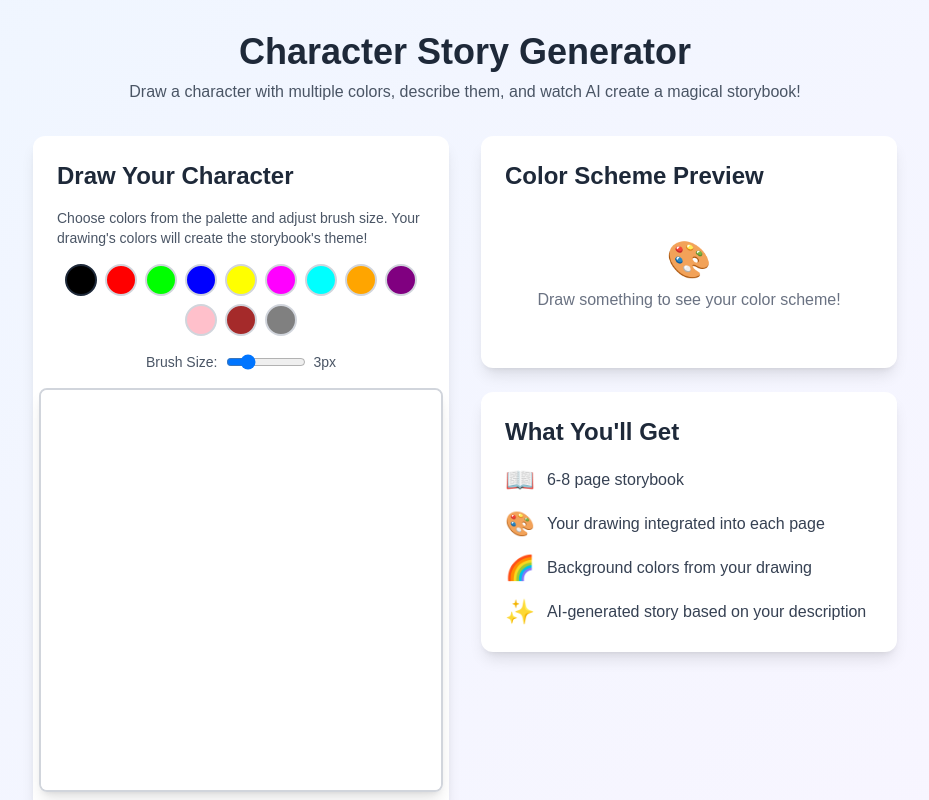
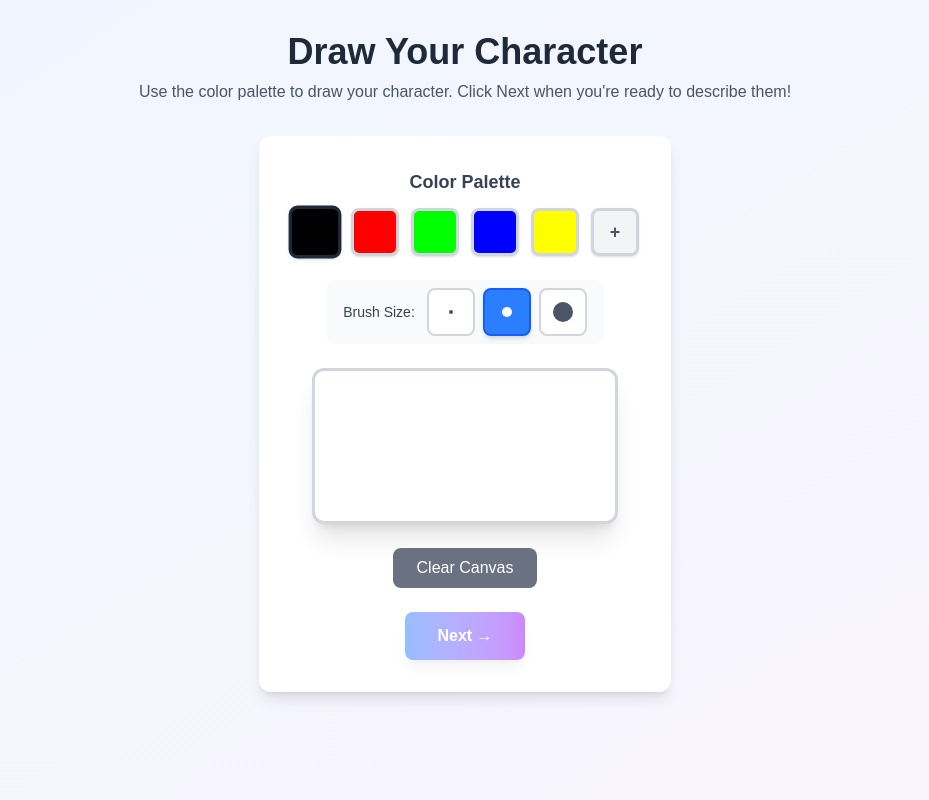
Before and after one commit to harryyuncheng/dootle, a Next.js app in the folder frontend/: page / in a window 1280 px wide. Shown: the top 800 px of the page, without its empty margins (175-1104 px from the left). Built offline with nearby package versions, Linux system fonts and the light colour scheme.

Commit message:
palette, split up panels

```diff
--- a/frontend/src/app/page.tsx
+++ b/frontend/src/app/page.tsx
@@ -16,6 +16,7 @@ export default function Home() {
   const [isGenerating, setIsGenerating] = useState(false);
   const [error, setError] = useState('');
   const [showStorybook, setShowStorybook] = useState(false);
+  const [currentPage, setCurrentPage] = useState<'drawing' | 'input'>('drawing');
 
   const handleImageDataChange = (data: string) => {
     setImageData(data);
@@ -74,6 +75,21 @@ export default function Home() {
     setDescription('');
     setColorScheme([]);
     setError('');
+    setCurrentPage('drawing');
+  };
+
+  const goToInputPage = () => {
+    if (!imageData) {
+      setError('Please draw a character first!');
+      return;
+    }
+    setCurrentPage('input');
+    setError('');
+  };
+
+  const goBackToDrawing = () => {
+    setCurrentPage('drawing');
+    setError('');
   };
 
   // Show storybook if story is generated
@@ -88,38 +104,37 @@ export default function Home() {
     );
   }
 
-  // Show main drawing interface
+  // Show input page
+  if (currentPage === 'input') {
     return (
       <div className="min-h-screen bg-gradient-to-br from-blue-50 to-purple-50 py-8">
-      <div className="max-w-4xl mx-auto px-4">
+        <div className="max-w-2xl mx-auto px-4">
           <div className="text-center mb-8">
             <h1 className="text-4xl font-bold text-gray-800 mb-2">
-            Character Story Generator
+              Describe Your Character
             </h1>
             <p className="text-gray-600">
-            Draw a character with multiple colors, describe them, and watch AI create a magical storybook!
+              Tell us about your character and the story you'd like to create!
             </p>
           </div>
 
-        <div className="grid grid-cols-1 lg:grid-cols-2 gap-8">
-          {/* Left Column - Drawing and Input */}
-          <div className="space-y-6">
-            <div className="bg-white rounded-xl shadow-lg p-6">
-              <h2 className="text-2xl font-semibold text-gray-800 mb-4">
-                Draw Your Character
+          <div className="bg-white rounded-xl shadow-lg p-8">
+            <div className="mb-6">
+              <h2 className="text-xl font-semibold text-gray-800 mb-4">
+                Your Drawing
               </h2>
-              <p className="text-sm text-gray-600 mb-4">
-                Choose colors from the palette and adjust brush size. Your drawing's colors will create the storybook's theme!
-              </p>
-              <DrawingCanvas
-                onImageDataChange={handleImageDataChange}
-                onColorSchemeChange={handleColorSchemeChange}
+              <div className="flex justify-center">
+                <img
+                  src={imageData}
+                  alt="Your Character"
+                  className="max-w-xs max-h-48 object-contain rounded-lg shadow-md border-2 border-gray-200"
                 />
               </div>
+            </div>
 
-            <div className="bg-white rounded-xl shadow-lg p-6">
-              <h2 className="text-2xl font-semibold text-gray-800 mb-4">
-                Describe Your Character
+            <div className="mb-6">
+              <h2 className="text-xl font-semibold text-gray-800 mb-4">
+                Character Description
               </h2>
               <textarea
                 value={description}
@@ -127,11 +142,25 @@ export default function Home() {
                 placeholder="Write a short description of your character... (e.g., 'A brave knight with a golden sword who loves adventure')"
                 className="w-full h-32 p-4 border border-gray-300 rounded-lg resize-none focus:ring-2 focus:ring-blue-500 focus:border-transparent"
               />
-              <div className="mt-4">
+            </div>
+
+            {error && (
+              <div className="mb-6 bg-red-100 border border-red-300 text-red-700 p-4 rounded-lg">
+                {error}
+              </div>
+            )}
+
+            <div className="flex space-x-4">
+              <button
+                onClick={goBackToDrawing}
+                className="flex-1 py-3 px-6 bg-gray-500 text-white font-semibold rounded-lg hover:bg-gray-600 transition-all duration-200"
+              >
+                ← Back to Drawing
+              </button>
               <button
                 onClick={generateStory}
-                  disabled={isGenerating || !imageData || !description.trim()}
-                  className="w-full py-3 px-6 bg-gradient-to-r from-blue-500 to-purple-600 text-white font-semibold rounded-lg hover:from-blue-600 hover:to-purple-700 disabled:opacity-50 disabled:cursor-not-allowed transition-all duration-200 shadow-lg hover:shadow-xl"
+                disabled={isGenerating || !description.trim()}
+                className="flex-1 py-3 px-6 bg-gradient-to-r from-blue-500 to-purple-600 text-white font-semibold rounded-lg hover:from-blue-600 hover:to-purple-700 disabled:opacity-50 disabled:cursor-not-allowed transition-all duration-200 shadow-lg hover:shadow-xl"
               >
                 {isGenerating ? (
                   <div className="flex items-center justify-center">
@@ -145,66 +174,45 @@ export default function Home() {
             </div>
           </div>
         </div>
+      </div>
+    );
+  }
 
-          {/* Right Column - Preview and Info */}
-          <div className="space-y-6">
-            <div className="bg-white rounded-xl shadow-lg p-6">
-              <h2 className="text-2xl font-semibold text-gray-800 mb-4">
-                Color Scheme Preview
-              </h2>
-              {colorScheme.length > 0 ? (
-                <div className="space-y-4">
-                  <div className="flex flex-wrap gap-2">
-                    {colorScheme.map((color, index) => (
-                      <div
-                        key={index}
-                        className="w-12 h-12 rounded-lg shadow-md"
-                        style={{ backgroundColor: color }}
-                        title={color}
-                      />
-                    ))}
-                  </div>
-                  <p className="text-sm text-gray-600">
-                    These colors will be used for your storybook's background theme!
+  // Show main drawing interface
+  return (
+    <div className="min-h-screen bg-gradient-to-br from-blue-50 to-purple-50 py-8">
+      <div className="max-w-4xl mx-auto px-4">
+        <div className="text-center mb-8">
+          <h1 className="text-4xl font-bold text-gray-800 mb-2">
+            Draw Your Character
+          </h1>
+          <p className="text-gray-600">
+            Use the color palette to draw your character. Click Next when you're ready to describe them!
           </p>
         </div>
-              ) : (
-                <div className="text-center py-8 text-gray-500">
-                  <div className="text-4xl mb-2">🎨</div>
-                  <p>Draw something to see your color scheme!</p>
-                </div>
-              )}
-            </div>
 
-            <div className="bg-white rounded-xl shadow-lg p-6">
-              <h2 className="text-2xl font-semibold text-gray-800 mb-4">
-                What You'll Get
-              </h2>
-              <div className="space-y-3 text-gray-700">
-                <div className="flex items-center">
-                  <span className="text-2xl mr-3">📖</span>
-                  <span>6-8 page storybook</span>
-                </div>
-                <div className="flex items-center">
-                  <span className="text-2xl mr-3">🎨</span>
-                  <span>Your drawing integrated into each page</span>
-                </div>
-                <div className="flex items-center">
-                  <span className="text-2xl mr-3">🌈</span>
-                  <span>Background colors from your drawing</span>
-                </div>
-                <div className="flex items-center">
-                  <span className="text-2xl mr-3">✨</span>
-                  <span>AI-generated story based on your description</span>
-                </div>
-              </div>
-            </div>
+        <div className="flex justify-center">
+          <div className="bg-white rounded-xl shadow-lg p-8">
+            <DrawingCanvas
+              onImageDataChange={handleImageDataChange}
+              onColorSchemeChange={handleColorSchemeChange}
+            />
 
             {error && (
-              <div className="bg-red-100 border border-red-300 text-red-700 p-4 rounded-lg">
+              <div className="mt-6 bg-red-100 border border-red-300 text-red-700 p-4 rounded-lg">
                 {error}
               </div>
             )}
+
+            <div className="mt-6 text-center">
+              <button
+                onClick={goToInputPage}
+                disabled={!imageData}
+                className="py-3 px-8 bg-gradient-to-r from-blue-500 to-purple-600 text-white font-semibold rounded-lg hover:from-blue-600 hover:to-purple-700 disabled:opacity-50 disabled:cursor-not-allowed transition-all duration-200 shadow-lg hover:shadow-xl"
+              >
+                Next →
+              </button>
+            </div>
           </div>
         </div>
       </div>
--- a/frontend/src/components/DrawingCanvas.tsx
+++ b/frontend/src/components/DrawingCanvas.tsx
@@ -7,12 +7,15 @@ interface DrawingCanvasProps {
   onColorSchemeChange: (colors: string[]) => void;
 }
 
-const COLORS = [
+const BASE_COLORS = [
   '#000000', // Black
   '#FF0000', // Red
   '#00FF00', // Green
   '#0000FF', // Blue
   '#FFFF00', // Yellow
+];
+
+const ADDITIONAL_COLORS = [
   '#FF00FF', // Magenta
   '#00FFFF', // Cyan
   '#FFA500', // Orange
@@ -20,14 +23,27 @@ const COLORS = [
   '#FFC0CB', // Pink
   '#A52A2A', // Brown
   '#808080', // Gray
+  '#FFD700', // Gold
+  '#FF69B4', // Hot Pink
+  '#32CD32', // Lime Green
+  '#4169E1', // Royal Blue
+  '#FF4500', // Orange Red
+  '#9370DB', // Medium Purple
+  '#20B2AA', // Light Sea Green
+  '#FF6347', // Tomato
+  '#8A2BE2', // Blue Violet
 ];
+
+const BRUSH_SIZES = [2, 5, 10];
 
 export default function DrawingCanvas({ onImageDataChange, onColorSchemeChange }: DrawingCanvasProps) {
   const canvasRef = useRef<HTMLCanvasElement>(null);
   const [isDrawing, setIsDrawing] = useState(false);
   const [hasDrawing, setHasDrawing] = useState(false);
   const [selectedColor, setSelectedColor] = useState('#000000');
-  const [brushSize, setBrushSize] = useState(3);
+  const [brushSize, setBrushSize] = useState(5);
+  const [availableColors, setAvailableColors] = useState<string[]>(BASE_COLORS);
+  const [showColorPicker, setShowColorPicker] = useState(false);
 
   useEffect(() => {
     const canvas = canvasRef.current;
@@ -36,19 +52,21 @@ export default function DrawingCanvas({ onImageDataChange, onColorSchemeChange }
     const ctx = canvas.getContext('2d');
     if (!ctx) return;
 
-    // Set canvas size
+    // Set canvas size only once
+    if (canvas.width === 0 || canvas.height === 0) {
       canvas.width = 400;
       canvas.height = 400;
+
+      // Fill with white background only on first load
+      ctx.fillStyle = '#ffffff';
+      ctx.fillRect(0, 0, canvas.width, canvas.height);
+    }
 
     // Set drawing styles
     ctx.strokeStyle = selectedColor;
     ctx.lineWidth = brushSize;
     ctx.lineCap = 'round';
     ctx.lineJoin = 'round';
-
-    // Fill with white background
-    ctx.fillStyle = '#ffffff';
-    ctx.fillRect(0, 0, canvas.width, canvas.height);
   }, [selectedColor, brushSize]);
 
   const startDrawing = (e: React.MouseEvent<HTMLCanvasElement>) => {
@@ -135,6 +153,14 @@ export default function DrawingCanvas({ onImageDataChange, onColorSchemeChange }
     return sortedColors.length > 0 ? sortedColors : ['#FFD700', '#FF6B6B', '#4ECDC4']; // Default colors
   };
 
+  const addColor = (color: string) => {
+    if (!availableColors.includes(color)) {
+      setAvailableColors([...availableColors, color]);
+    }
+    setSelectedColor(color);
+    setShowColorPicker(false);
+  };
+
   const clearCanvas = () => {
     const canvas = canvasRef.current;
     if (!canvas) return;
@@ -150,38 +176,91 @@ export default function DrawingCanvas({ onImageDataChange, onColorSchemeChange }
   };
 
   return (
-    <div className="flex flex-col items-center space-y-4">
+    <div className="flex flex-col items-center space-y-6">
       {/* Color Palette */}
-      <div className="flex flex-wrap gap-2 justify-center">
-        {COLORS.map((color) => (
+      <div className="w-full">
+        <h3 className="text-lg font-semibold text-gray-700 mb-3 text-center">Color Palette</h3>
+        <div className="flex justify-center items-center gap-3">
+          {/* Base Colors */}
+          {availableColors.map((color) => (
             <button
               key={color}
               onClick={() => setSelectedColor(color)}
-            className={`w-8 h-8 rounded-full border-2 ${
-              selectedColor === color ? 'border-gray-800' : 'border-gray-300'
+              className={`w-12 h-12 rounded-lg border-3 shadow-sm hover:shadow-md transition-all duration-200 ${
+                selectedColor === color
+                  ? 'border-gray-800 scale-110 shadow-lg'
+                  : 'border-gray-300 hover:scale-105'
               }`}
               style={{ backgroundColor: color }}
               title={color}
             />
           ))}
+
+          {/* Add Color Button */}
+          <button
+            onClick={() => setShowColorPicker(!showColorPicker)}
+            className="w-12 h-12 rounded-lg border-3 border-gray-300 bg-gray-100 hover:bg-gray-200 shadow-sm hover:shadow-md transition-all duration-200 flex items-center justify-center text-gray-600 font-bold text-lg"
+            title="Add more colors"
+          >
+            +
+          </button>
         </div>
 
-      {/* Brush Size */}
-      <div className="flex items-center space-x-2">
-        <span className="text-sm text-gray-600">Brush Size:</span>
-        <input
-          type="range"
-          min="1"
-          max="10"
-          value={brushSize}
-          onChange={(e) => setBrushSize(Number(e.target.value))}
-          className="w-20"
+        {/* Additional Colors Dropdown */}
+        {showColorPicker && (
+          <div className="mt-4 p-4 bg-white rounded-lg shadow-lg border border-gray-200">
+            <h4 className="text-sm font-medium text-gray-700 mb-3 text-center">Choose a color to add:</h4>
+            <div className="grid grid-cols-6 gap-2">
+              {ADDITIONAL_COLORS.map((color) => (
+                <button
+                  key={color}
+                  onClick={() => addColor(color)}
+                  className={`w-8 h-8 rounded-lg border-2 shadow-sm hover:shadow-md transition-all duration-200 ${
+                    availableColors.includes(color)
+                      ? 'border-green-500 opacity-50 cursor-not-allowed'
+                      : 'border-gray-300 hover:scale-110'
+                  }`}
+                  style={{ backgroundColor: color }}
+                  title={color}
+                  disabled={availableColors.includes(color)}
                 />
-        <span className="text-sm text-gray-600">{brushSize}px</span>
+              ))}
+            </div>
+          </div>
+        )}
+      </div>
+
+      {/* Brush Size Buttons */}
+      <div className="flex items-center space-x-3 bg-gray-50 rounded-lg px-4 py-2">
+        <span className="text-sm font-medium text-gray-700">Brush Size:</span>
+        <div className="flex space-x-2">
+          {BRUSH_SIZES.map((size) => (
+            <button
+              key={size}
+              onClick={() => setBrushSize(size)}
+              className={`w-12 h-12 rounded-lg border-2 flex items-center justify-center transition-all duration-200 ${
+                brushSize === size
+                  ? 'bg-blue-500 border-blue-600 shadow-md'
+                  : 'bg-white border-gray-300 hover:bg-gray-100 hover:border-gray-400'
+              }`}
+              title={`${size}px brush`}
+            >
+              <div
+                className={`rounded-full ${
+                  brushSize === size ? 'bg-white' : 'bg-gray-600'
+                }`}
+                style={{
+                  width: `${Math.max(2, size * 2)}px`,
+                  height: `${Math.max(2, size * 2)}px`
+                }}
+              />
+            </button>
+          ))}
+        </div>
       </div>
 
       {/* Canvas */}
-      <div className="border-2 border-gray-300 rounded-lg overflow-hidden shadow-lg">
+      <div className="border-3 border-gray-300 rounded-xl overflow-hidden shadow-xl bg-white">
         <canvas
           ref={canvasRef}
           className="cursor-crosshair"
@@ -193,18 +272,13 @@ export default function DrawingCanvas({ onImageDataChange, onColorSchemeChange }
       </div>
 
       {/* Controls */}
-      <div className="flex space-x-4">
+      <div className="flex justify-center">
         <button
           onClick={clearCanvas}
-          className="px-4 py-2 bg-gray-500 text-white rounded-lg hover:bg-gray-600 transition-colors"
+          className="px-6 py-2 bg-gray-500 text-white rounded-lg hover:bg-gray-600 transition-colors font-medium"
         >
           Clear Canvas
         </button>
-        {hasDrawing && (
-          <span className="px-4 py-2 bg-green-100 text-green-800 rounded-lg text-sm">
-            ✓ Drawing saved
-          </span>
-        )}
       </div>
     </div>
   );
```
Also changed, not shown: 2 other files (tests, documents, lock files or other folders). Lines whose indentation alone changed are shown as unchanged.
